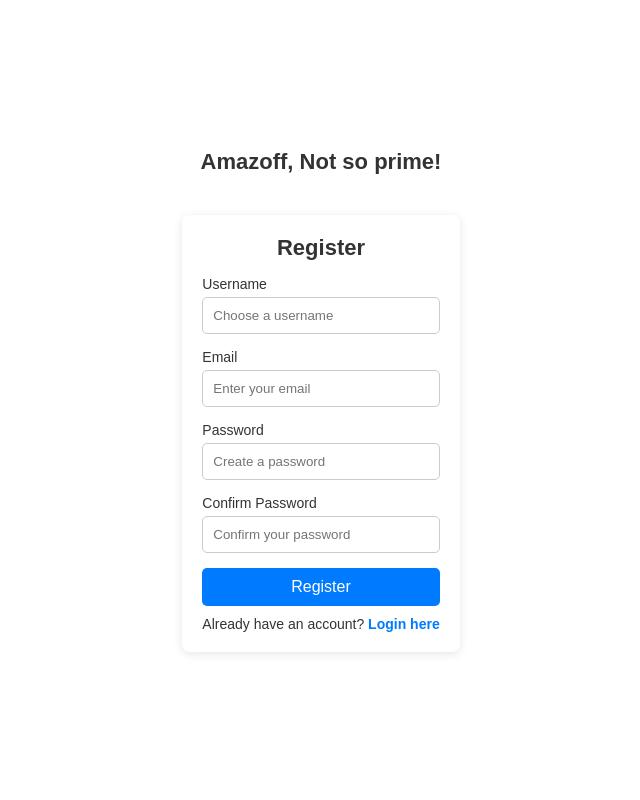
After one commit to MrBottleTree/Amazoff, a Django app: page /register in a window 1280 px wide. The commit adds this page. Shown: the whole page, without its empty margins (319-959 px from the left). Run offline with Django 5.2, Linux system fonts and the light colour scheme; some libraries are stand-ins or nearby versions.

Commit message:
login/logout/register

```diff
--- a/commerce/amazoff/static/amazoff/styles.css
+++ b/commerce/amazoff/static/amazoff/styles.css
@@ -122,3 +122,89 @@
     cursor: pointer;
     text-align: right;
 }
+
+/* ===== Login Page Styling ===== */
+.login-container {
+    max-width: 350px;
+    background: #fff;
+    padding: 20px;
+    border-radius: 8px;
+    box-shadow: 0 2px 10px rgba(0, 0, 0, 0.1);
+    text-align: center;
+    margin-top: 20px;
+}
+
+.login-container h2 {
+    margin-bottom: 15px;
+    font-size: 22px;
+}
+
+.input-group {
+    margin-bottom: 15px;
+    text-align: left;
+}
+
+.input-group label {
+    display: block;
+    font-size: 14px;
+    margin-bottom: 5px;
+}
+
+.input-group input {
+    width: 100%;
+    padding: 10px;
+    border: 1px solid #ccc;
+    border-radius: 5px;
+}
+
+.login-btn {
+    width: 100%;
+    padding: 10px;
+    background-color: #007bff;
+    color: white;
+    border: none;
+    border-radius: 5px;
+    font-size: 16px;
+    cursor: pointer;
+    transition: 0.3s ease;
+}
+
+.login-btn:hover {
+    background-color: #0056b3;
+}
+
+/* Register Link */
+.register-link {
+    margin-top: 10px;
+    font-size: 14px;
+}
+
+.register-link a {
+    color: #007bff;
+    text-decoration: none;
+    font-weight: bold;
+}
+
+.register-link a:hover {
+    text-decoration: underline;
+}
+/* Login Message */
+.login-message {
+    font-size: 14px;
+    color: #555;
+    margin-bottom: 15px;
+}
+/* Large Login Heading (Above Box) */
+.login-heading {
+    font-size: 22px;
+    font-weight: bold;
+    margin-bottom: 20px;
+    text-align: center;
+}
+/* Large Heading for Both Login & Register Pages */
+.form-heading {
+    font-size: 22px;
+    font-weight: bold;
+    margin-bottom: 20px;
+    text-align: center;
+}
--- a/commerce/amazoff/templates/amazoff/index.html
+++ b/commerce/amazoff/templates/amazoff/home.html
@@ -16,7 +16,7 @@
 
   <!-- Login/Register Links -->
   <div class="auth-links">
-    <a href="#">🔑 Login</a> | <a href="#">📝 Register</a>
+    <a href="{% url 'logout' %}">🔑 Logout</a> | <a href="#">📝 Register</a>
   </div>
 </div>
 {% endblock %}
--- /dev/null
+++ b/commerce/amazoff/templates/amazoff/register.html
@@ -0,0 +1,87 @@
+{% load static %}
+
+<!DOCTYPE html>
+<html lang="en">
+<head>
+  <meta charset="UTF-8">
+  <meta name="viewport" content="width=device-width, initial-scale=1.0">
+  <title>Register - Amazoff</title>
+
+  <!-- Link to External CSS -->
+  <link rel="stylesheet" href="{% static 'amazoff/styles.css' %}">
+
+  <!-- FontAwesome for Icons -->
+  <script src="https://kit.fontawesome.com/a076d05399.js" crossorigin="anonymous"></script>
+
+  <style>
+    /* White background for standalone register page */
+    body {
+      background-color: #ffffff;
+      font-family: Arial, sans-serif;
+      display: flex;
+      align-items: center;
+      justify-content: center;
+      height: 100vh;
+    }
+  </style>
+
+  <script>
+    function validatePasswords() {
+      var password1 = document.getElementById("password1").value;
+      var password2 = document.getElementById("password2").value;
+      var errorMsg = document.getElementById("password-error");
+
+      if (password1 !== password2) {
+        errorMsg.textContent = "Passwords do not match!";
+        return false; // Prevent form submission
+      } else {
+        errorMsg.textContent = ""; // Clear error if passwords match
+        return true; // Allow form submission
+      }
+    }
+  </script>
+</head>
+<body>
+
+<!-- Large Register Message (Now Outside the Box) -->
+<h2 class="login-heading">{{ message }}</h2>
+
+<div class="login-container">
+  <h2>Register</h2>
+
+  <!-- Registration Form -->
+  <form method="POST" action="{% url 'register' %}" onsubmit="return validatePasswords()">
+    {% csrf_token %}
+
+    <div class="input-group">
+      <label for="username">Username</label>
+      <input type="text" id="username" name="username" placeholder="Choose a username" required>
+    </div>
+
+    <div class="input-group">
+      <label for="email">Email</label>
+      <input type="email" id="email" name="email" placeholder="Enter your email" required>
+    </div>
+
+    <div class="input-group">
+      <label for="password1">Password</label>
+      <input type="password" id="password1" name="password1" placeholder="Create a password" required>
+    </div>
+
+    <div class="input-group">
+      <label for="password2">Confirm Password</label>
+      <input type="password" id="password2" name="password2" placeholder="Confirm your password" required>
+      <p id="password-error" style="color: red; font-size: 14px;"></p>
+    </div>
+
+    <button type="submit" class="login-btn">Register</button>
+  </form>
+
+  <!-- Login Link -->
+  <p class="register-link">
+    Already have an account? <a href="{% url 'login' %}">Login here</a>
+  </p>
+</div>
+
+</body>
+</html>
--- a/commerce/amazoff/urls.py
+++ b/commerce/amazoff/urls.py
@@ -2,5 +2,8 @@
 from . import views
 
 urlpatterns = [
-    path("", views.index, name="index")
+    path("", views.home, name="home"),
+    path("logout", views._logout, name="logout"),
+    path("login", views._login, name="login"),
+    path("register", views.register_view, name="register")
 ]
--- a/commerce/amazoff/views.py
+++ b/commerce/amazoff/views.py
@@ -1,5 +1,63 @@
+from django.http import HttpResponseRedirect
 from django.shortcuts import render
+from django.contrib.auth import *
+from django.contrib.auth.models import User
+from django.urls import reverse
 
 # Create your views here.
-def index(request):
-    return render(request, "amazoff/index.html", {"name":"Vishrut"})
+def home(request):
+    if request.user.is_authenticated:
+        return render(request, "amazoff/home.html", {"name":request.user.username.capitalize()})
+    else:
+        return render(request, "amazoff/login.html", {"message":"To use this website, please login."})
+
+def _logout(request):
+    if request.user.is_authenticated:
+        logout(request)
+        message = "You have been logged out successfully!."
+    else:
+        message = "ERROR: You are already logged out."
+    return render(request, "amazoff/login.html", {"message":message})
+
+def _login(request):
+    if(request.method == "POST"):
+        username = request.POST["username"]
+        password = request.POST["password"]
+        user = authenticate(request, username=username, password=password)
+        if user is not None:
+            login(request, user)
+            return render(request, "amazoff/home.html", {"name":username.capitalize()})
+        else:
+            return render(request, "amazoff/login.html", {"message":"Invalid username or password."})
+    else:
+        return HttpResponseRedirect(reverse("home"))
+
+def register_view(request, message = "Amazoff, Not so prime!"):
+    if request.method == "POST":
+        username = request.POST["username"]
+        email = request.POST["email"]
+        password1 = request.POST["password1"]
+        password2 = request.POST["password2"]
+
+        if password1 != password2:
+            message = "Passwords do not match."
+            return HttpResponseRedirect(reverse("register"), args=(message))
+
+        if User.objects.filter(username=username).exists():
+            messages = "Username already taken."
+            return HttpResponseRedirect(reverse("register"), args=(message))
+
+        if User.objects.filter(email=email).exists():
+            messages.error(request, "Email already registered.")
+            return HttpResponseRedirect(reverse("register"), args=(message))
+
+        # Create user
+        user = User.objects.create_user(username=username, email=email, password=password1)
+        user.save()
+        user = authenticate(username=username, password=password1)
+        if user is not None:
+            login(request, user)
+            return render(request, "amazoff/home.html", {"name":username.capitalize()})
+        else:
+            return render(request, "amazoff/login.html", {"message":"Something went wrong from out side."})
+    return render(request, "amazoff/register.html", {"message":message})
```
Also changed, not shown: commerce/amazoff/templates/amazoff/login.html (added, +58 -0 lines), commerce/amazoff/templates/amazoff/logout.html (added), commerce/db.sqlite3. Lines whose indentation alone changed are shown as unchanged.
